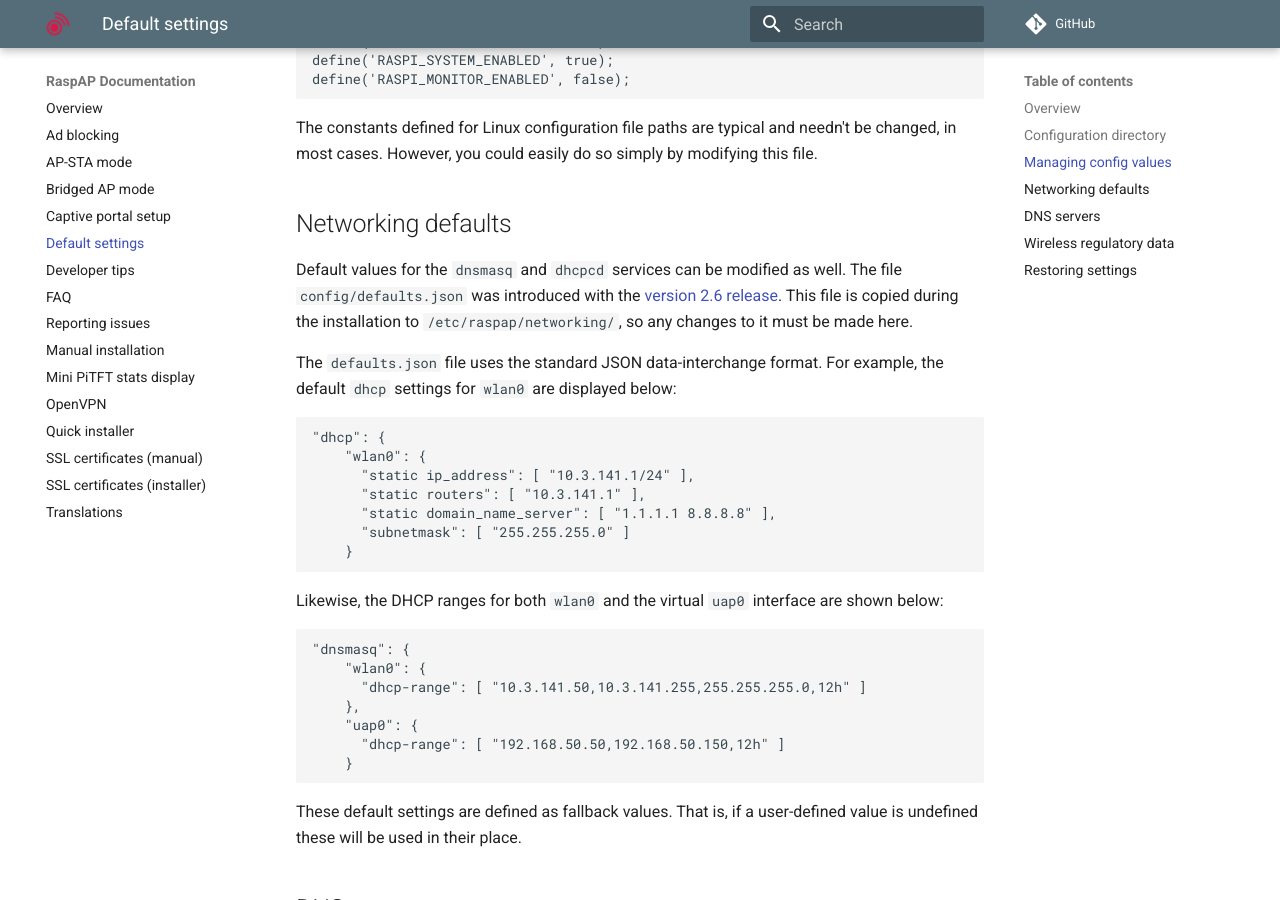
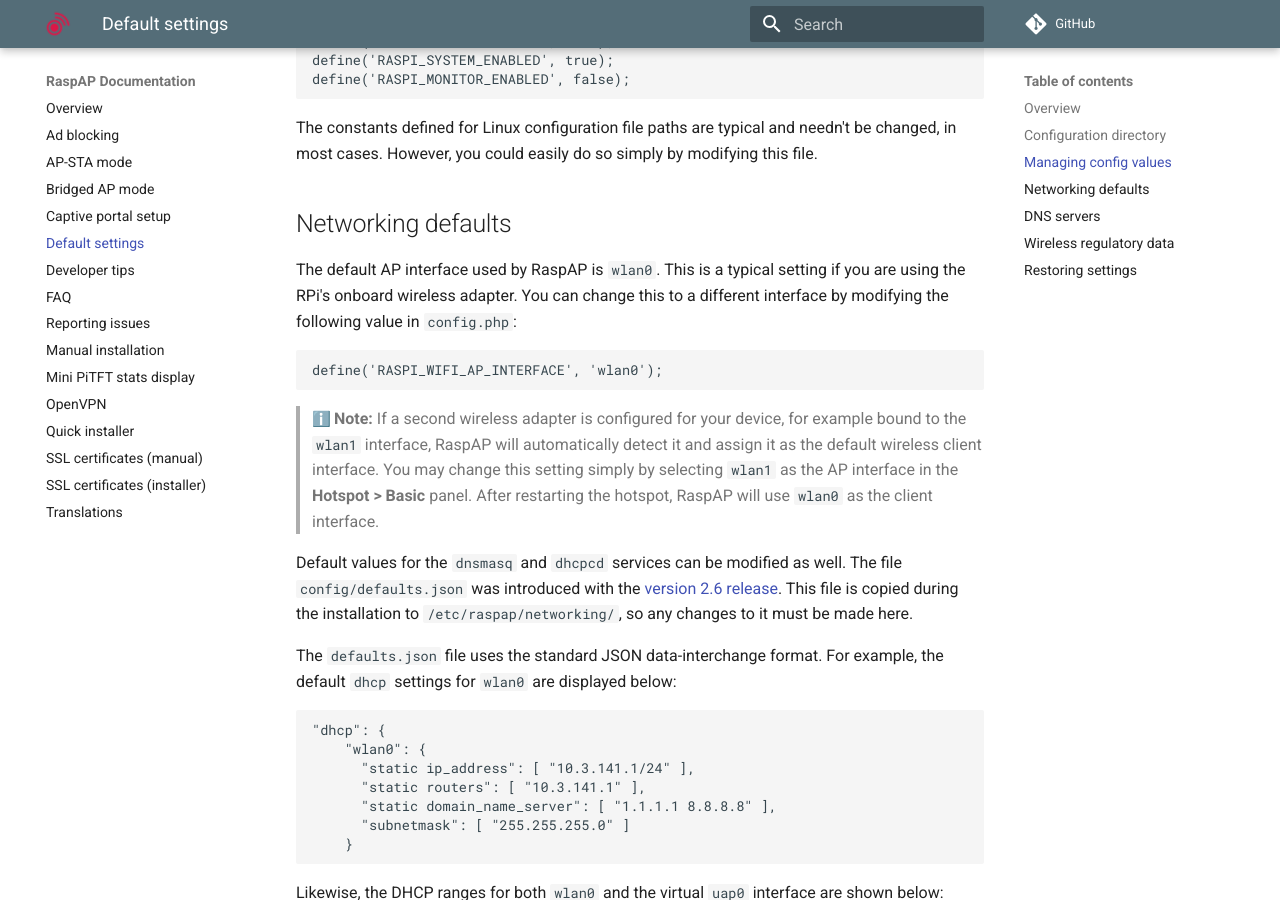
Before and after one commit to RaspAP/raspap-docs, an MkDocs documentation site: the page built from docs/defaults.md, in a window 1280 px wide and 900 px high, scrolled down 1292 px. Built offline with MkDocs 1.6.1 and Material for MkDocs 9.7.7, drawn with Linux system fonts in a browser that asks for light colours; emoji names are drawn with the system emoji font; comment, search, counter and statistics services are not loaded.

Commit message:
Add default AP interface

````diff
--- a/docs/defaults.md
+++ b/docs/defaults.md
@@ -48,6 +48,17 @@ define('RASPI_MONITOR_ENABLED', false);
 The constants defined for Linux configuration file paths are typical and needn't be changed, in most cases. However, you could easily do so simply by modifying this file.
 
 ## Networking defaults
+
+The default AP interface used by RaspAP is `wlan0`. This is a typical setting if you are using the RPi's onboard wireless adapter. You can change this to a different interface by modifying
+the following value in `config.php`:
+
+```
+define('RASPI_WIFI_AP_INTERFACE', 'wlan0');
+```
+
+ > :information_source: **Note:** If a second wireless adapter is configured for your device, for example bound to the `wlan1` interface, RaspAP will automatically detect it and assign it as the default
+wireless client interface. You may change this setting simply by selecting `wlan1` as the AP interface in the **Hotspot > Basic** panel. After restarting the hotspot, RaspAP will use `wlan0`
+as the client interface.
 
 Default values for the `dnsmasq` and `dhcpcd` services can be modified as well. The file `config/defaults.json` was introduced with the [version 2.6 release](https://github.com/billz/raspap-webgui/releases/tag/2.6).
 This file is copied during the installation to `/etc/raspap/networking/`, so any changes to it must be made here.
````
